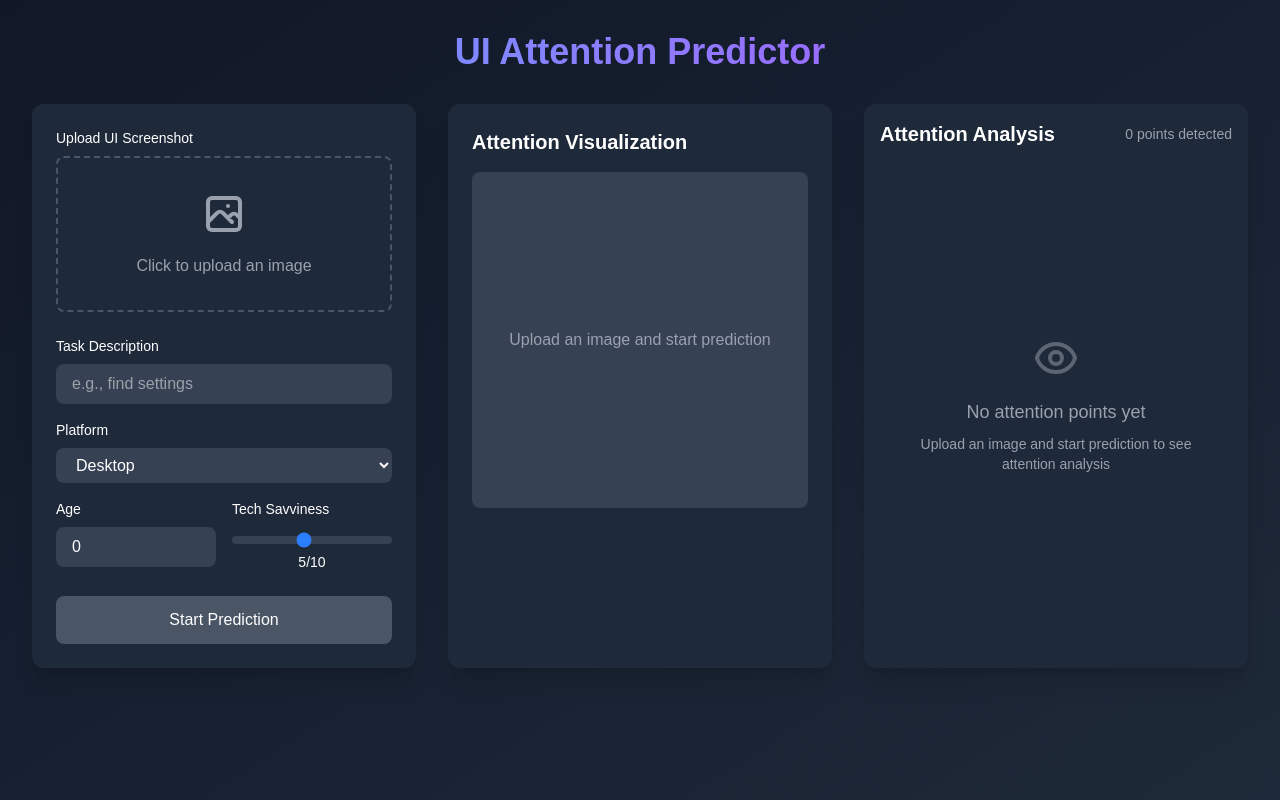
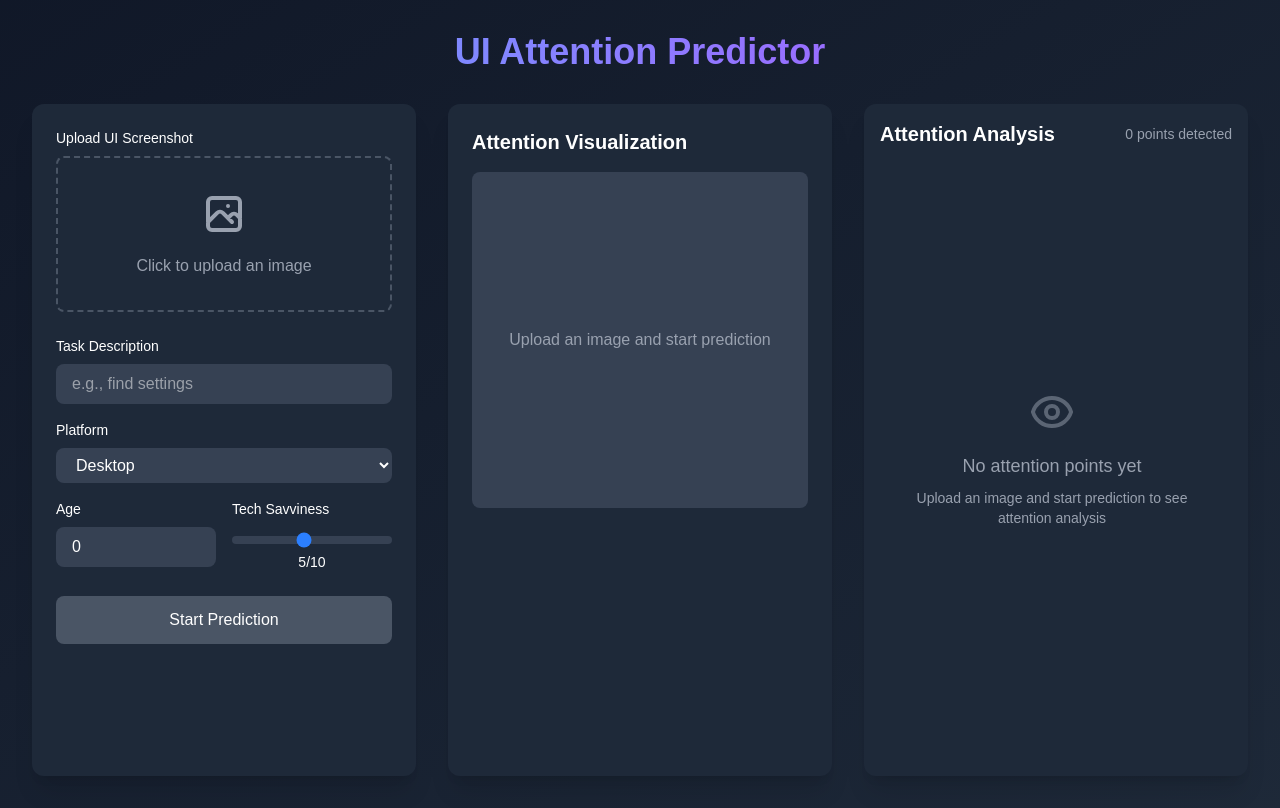
Before and after one commit to MohammedYaseen97/human-eye, a Next.js app in the folder frontend/: page / in a window 1280 px wide. Built offline with nearby package versions, Linux system fonts and the light colour scheme.

Commit message:
front fix for color rendering and scrollbar

```diff
--- a/frontend/app/components/AttentionPoints.tsx
+++ b/frontend/app/components/AttentionPoints.tsx
@@ -41,7 +41,7 @@ const AttentionPoints: React.FC<AttentionPointsProps> = ({
   };
 
   return (
-    <div className="h-full p-4 flex flex-col">
+    <div className="h-[calc(100vh-8rem)] p-4 flex flex-col">
       <div className="flex items-center justify-between mb-2">
         <h2 className="text-xl font-semibold text-white">Attention Analysis</h2>
         <div className="text-sm text-gray-400">
@@ -50,7 +50,7 @@ const AttentionPoints: React.FC<AttentionPointsProps> = ({
       </div>
 
       {/* Points List */}
-      <div className="overflow-y-auto flex-grow scrollbar-thin scrollbar-thumb-gray-600 scrollbar-track-gray-800">
+      <div className="overflow-y-auto flex-grow scrollbar-thin scrollbar-thumb-gray-600 scrollbar-track-gray-800 pr-2">
         {points.length === 0 ? (
           <div className="h-full flex items-center justify-center text-gray-400 text-center p-4">
             <div>
@@ -80,7 +80,10 @@ const AttentionPoints: React.FC<AttentionPointsProps> = ({
                 <div className="flex items-center">
                   <div
                     className="w-2 h-2 rounded-full mr-1"
-                    style={{ backgroundColor: point.color || 'transparent' }}
+                    style={{
+                      backgroundColor: point.color ? `rgba(${point.color})` : 'transparent',
+                      border: '1px solid rgba(255,255,255,0.2)'
+                    }}
                   />
                   <span className={`w-2 h-2 rounded-full mr-2 ${
                     point.candidate_type === 'ui_element'
```
